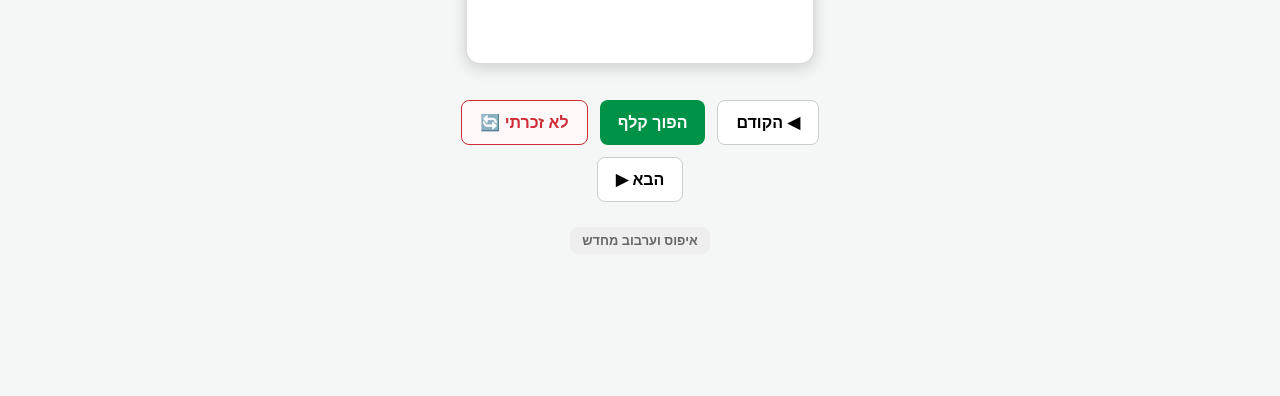
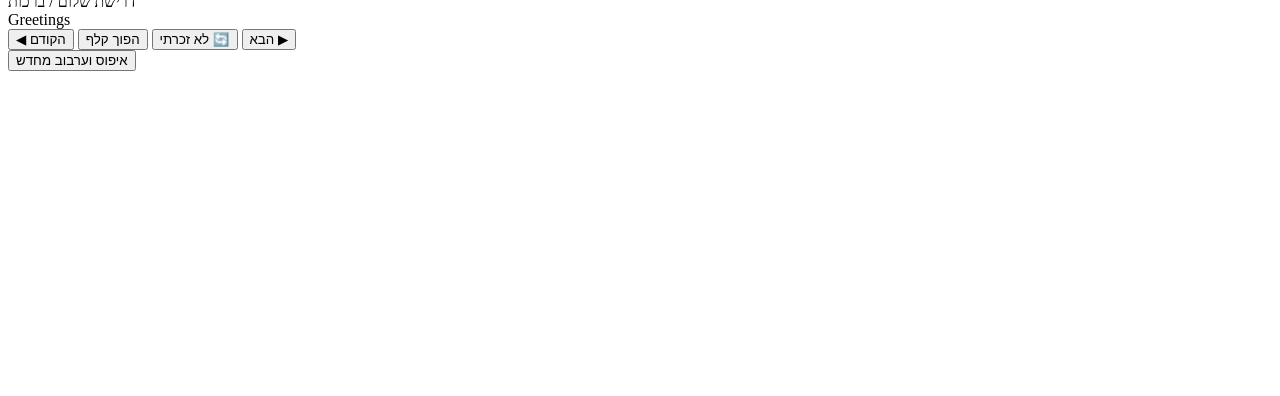
Before and after one commit to zioni/myfirst, a plain HTML site: page index.html in a window 1280 px wide. Shown: the part 404-800 px from the top of the page. Drawn offline with Linux system fonts and the light colour scheme.

Commit message:
Update index.html

```diff
--- a/index.html
+++ b/index.html
@@ -1,39 +1,3 @@
-<!DOCTYPE html>
-<html lang="he" dir="rtl">
-<head>
-    <meta charset="UTF-8">
-    <meta name="viewport" content="width=device-width, initial-scale=1.0">
-    <title>איטלקית בכיף - </title>
-
-    <!-- הפיכת הדף לאפליקציית סלולר במסך מלא -->
-    <meta name="apple-mobile-web-app-capable" content="yes">
-    <meta name="apple-mobile-web-app-status-bar-style" content="default">
-    <meta name="apple-mobile-web-app-title" content="איטלקית 300">
-    <meta name="mobile-web-app-capable" content="yes">
-
-    <!-- הגדרות האפליקציה (PWA Manifest) מובנות בקוד -->
-    <link rel="manifest" href="manifest.json">
-    <style>
-        :root {
-            --primary: #009246;
-            --secondary: #ce2b37;
-            --bg: #f4f7f6;
-        }
-
-        body {
-            font-family: sans-serif;
-            background-color: var(--bg);
-            display: flex;
-            flex-direction: column;
-            align-items: center;
-            justify-content: center;
-            min-height: 100vh;
-            margin: 0;
-            padding: 15px;
-            box-sizing: border-box;
-            user-select: none; /* מונע סימון טקסט מעצבן בטלפון */
-            -webkit-user-select: none;
-        }
 
         h1 {
             margin-top: 10px;
```
